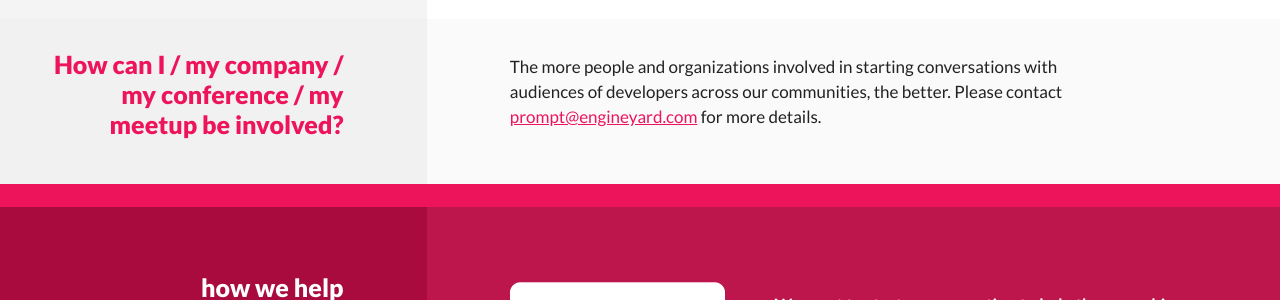
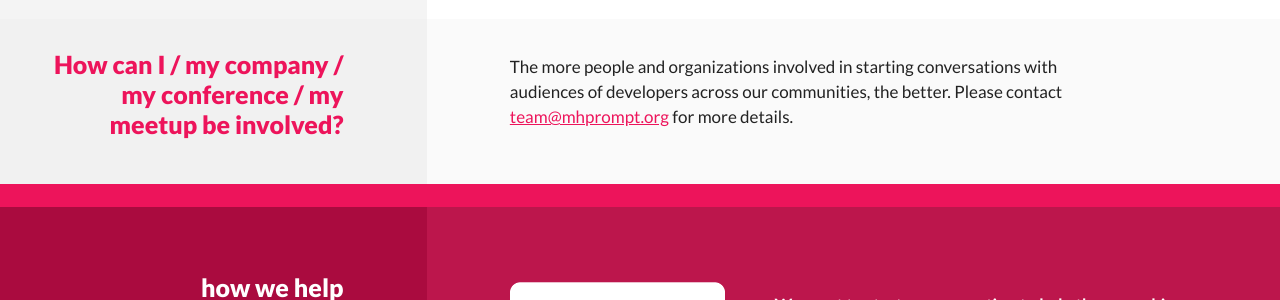
Before and after one commit to mhprompt/mhprompt.github.io, a Jekyll site: the page built from faq.html, in a window 1280 px wide and 900 px high, scrolled down 978 px. Shown: the part 294-594 px from the top of the window. Built offline with Jekyll 4.4.1, drawn with Linux system fonts in a browser that asks for light colours.

Commit message:
Fix email address

```diff
--- a/faq.html
+++ b/faq.html
@@ -172,7 +172,7 @@ title: Prompt - Mental health in the technology industry
     <div class="details col" href="#">
 
       <div class="content">
-        <p>The more people and organizations involved in starting conversations with audiences of developers across our communities, the better. Please contact <a href = "prompt@engineyard.com" title = "Mail prompt">prompt@engineyard.com</a> for more details.</p>
+        <p>The more people and organizations involved in starting conversations with audiences of developers across our communities, the better. Please contact <a href = "team@mhprompt.org" title = "Mail prompt">team@mhprompt.org</a> for more details.</p>
       </div>
 
     </div>
```
